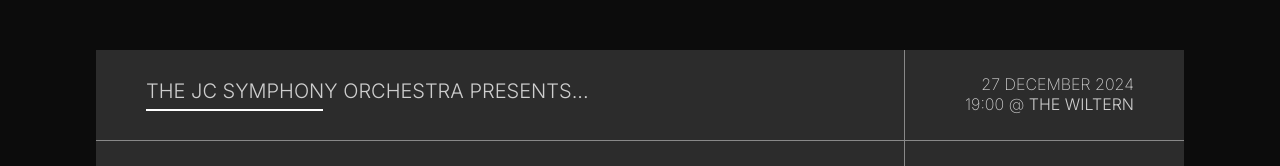
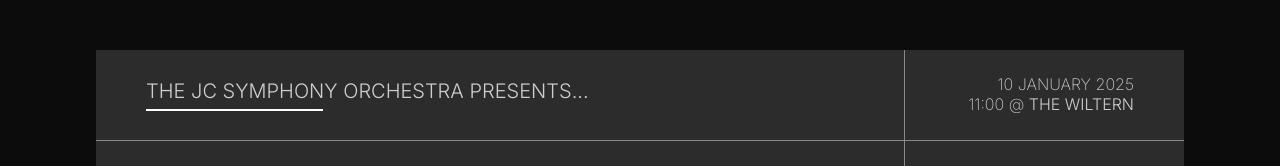
Before and after one commit to jchdesign/portfolio, a React (Create React App) app: page / in a window 1280 px wide. Shown: the top 166 px of the page. Built offline with nearby package versions, Linux system fonts and the light colour scheme.

Commit message:
date update

```diff
--- a/src/components/HomeGrid.jsx
+++ b/src/components/HomeGrid.jsx
@@ -2,14 +2,23 @@ import HyperLink from './HyperLink'
 import TitleUL from './TitleUL'
 
 function HomeGrid() {
+  var currentDate = new Date()
+  currentDate.setHours(currentDate.getHours() + 2);
+
+  var dateDisplay = currentDate.getDate() +' '
+    + currentDate.toLocaleString('default', { month: 'long' }) + ' '
+    + currentDate.getFullYear()
+
+  var timeDisplay = currentDate.getHours() + ":00"
+
   return (
     <div id='home-grid'>
         <div className='grid-item'>
           <TitleUL text='THE JC SYMPHONY ORCHESTRA PRESENTS...' size='h4'/>
         </div>
         <div className='grid-item text-align-right flex-align-end'>
-          <p className='h5 font-200' >27 DECEMBER 2024</p>
-          <span className='h5 font-200'>19:00 @ <HyperLink text='THE WILTERN' url='https://www.wiltern.com/' size='h5 font-300'/></span>
+          <p className='h5 font-200' >{dateDisplay}</p>
+          <span className='h5 font-200'>{timeDisplay} @ <HyperLink text='THE WILTERN' url='https://www.wiltern.com/' size='h5 font-300'/></span>
         </div>
         <div className='grid-item'>
           <p className='title1 font-100'>WE ARE ALL<br></br>STORIES<br></br>TO BE TOLD</p>
```
